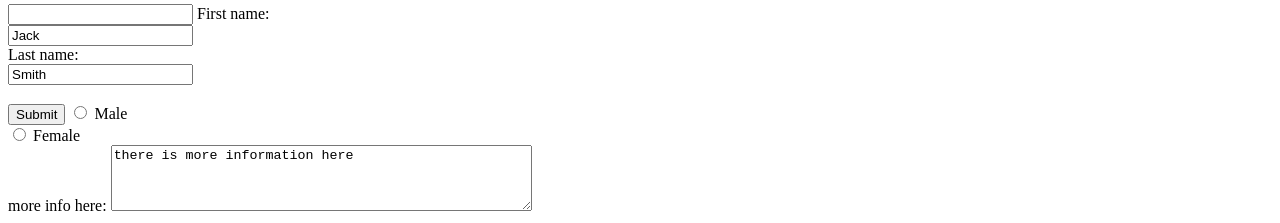
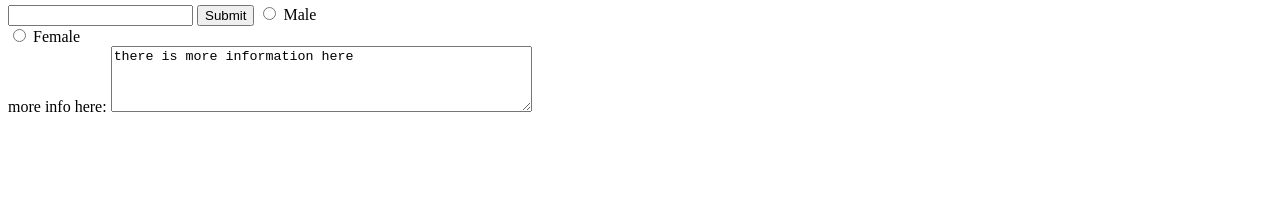
Before and after one commit to michaelhaass/ist263, a plain HTML site: page lab04/contactv2.html in a window 1280 px wide. Shown: the part 621-844 px from the top of the page. After the commit the page ends 800 px from the top, so only its background shows below. Drawn offline with Linux system fonts and the light colour scheme.

Commit message:
Update contactv2.html

```diff
--- a/lab04/contactv2.html
+++ b/lab04/contactv2.html
@@ -18,17 +18,12 @@
     <input type="text" id="fname" name="fname"><br>
     <label for="lname">Last name:</label><br>
     <input type="text" id="lname" name="lname">
-    <label for="fname">First name:</label><br>
-    <input type="text" id="fname" name="fname" value="Jack"><br>
-    <label for="lname">Last name:</label><br>
-    <input type="text" id="lname" name="lname" value="Smith"><br><br>
     <input type="submit" value="Submit">
     <input type="radio" id="male" name="gender" value="male">
     <label for="male">Male</label><br>
     <input type="radio" id="female" name="gender" value="female">
     <label for="female">Female</label><br>
     <label for="Please click">more info here:</label>
-
     <textarea id="help" name="help" rows="4" cols="50">
 there is more information here    </textarea>
 </form>
```
